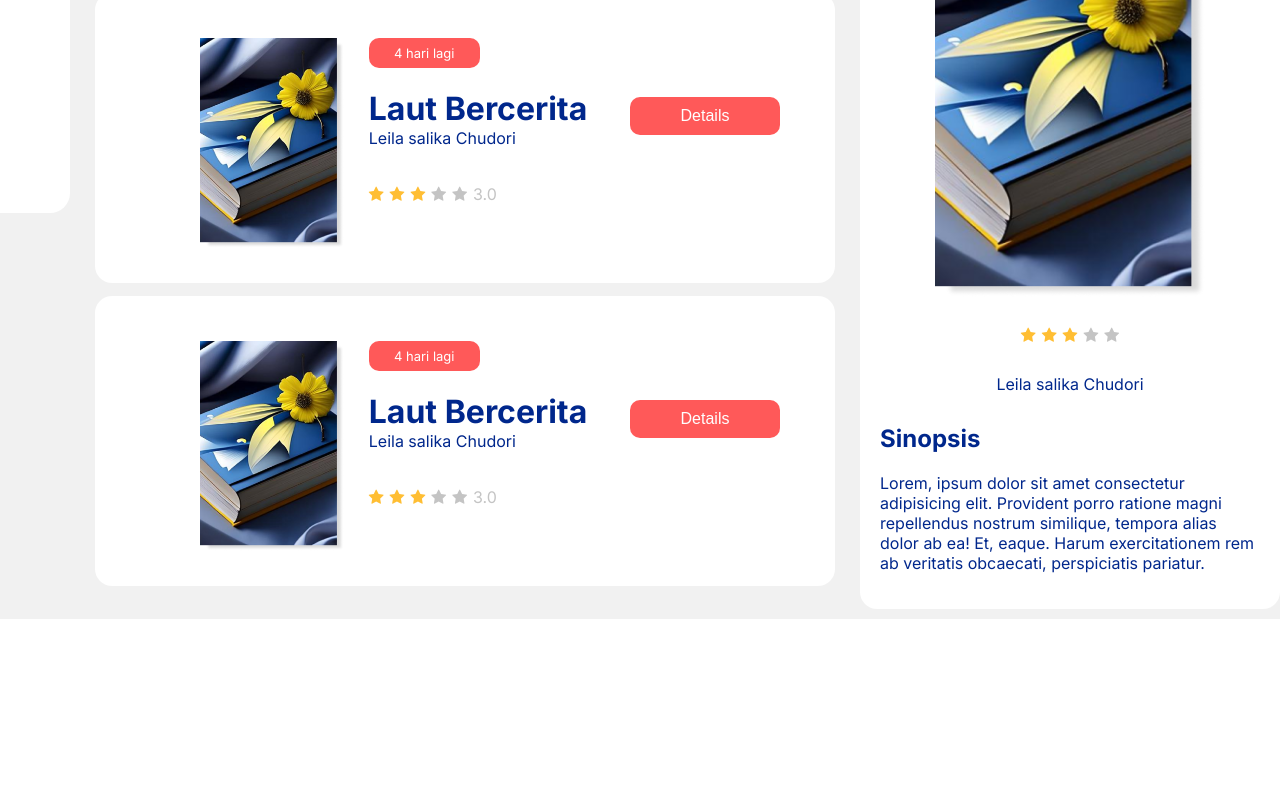
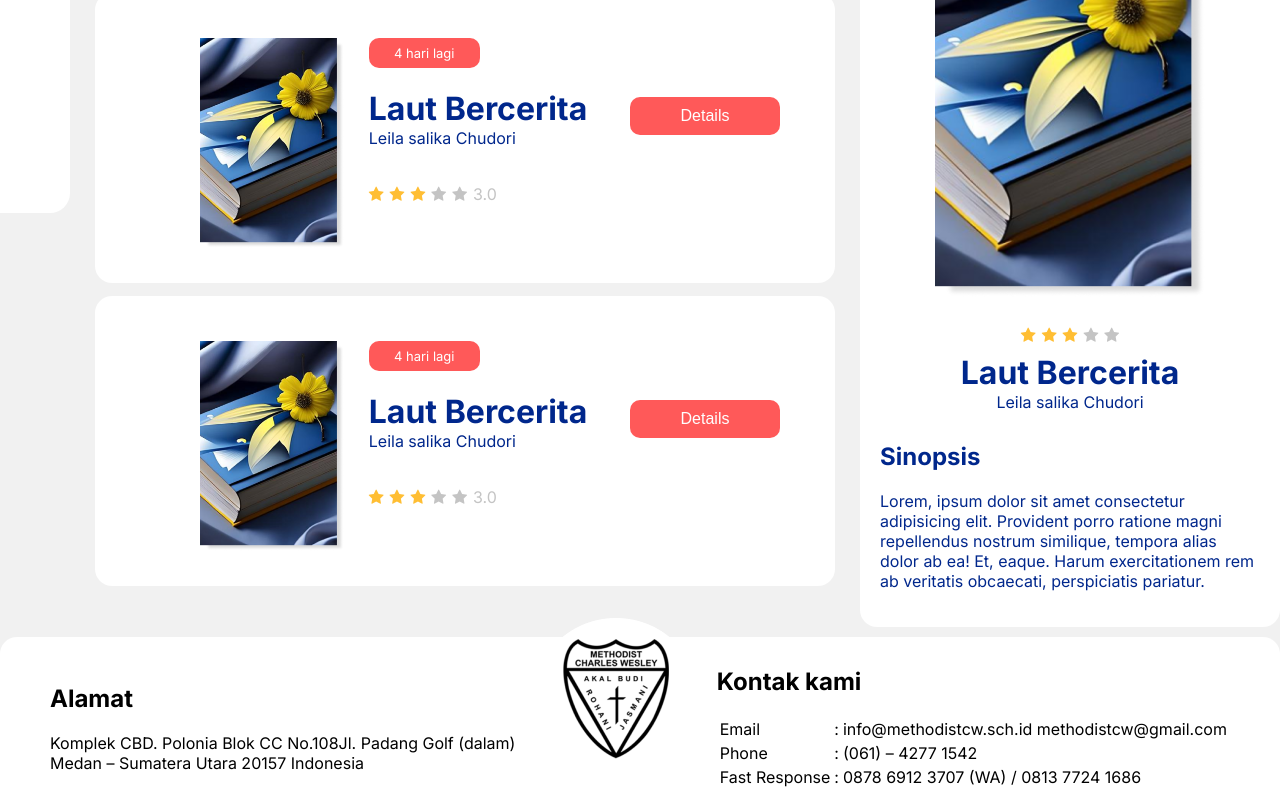
Before and after one commit to KenzieFu/tubesimk, a React (Create React App) app: page / in a window 1280 px wide. Shown: the part 569-1369 px from the top of the page. Before the commit the page ends 1188 px from the top, so only its background shows below. Built offline with nearby package versions, Linux system fonts and the light colour scheme.

Commit message:
no message

```diff
--- a/src/App.js
+++ b/src/App.js
@@ -4,12 +4,14 @@ import { MainHeader } from './pages/HomePage/MainHeader';
 import { Navbar } from './util/Navbar';
 import "./App.css"
 import { StudentPage } from './pages/StudentPage';
+import { Footer } from './components/Footer';
 
 function App() {
   return (
     <div style={{  background:"#F1F1F1",minHeight:"100vh" }} className="App">
       <Navbar/>
       <StudentPage/>
+     <Footer/>
     </div>
   );
 }
--- /dev/null
+++ b/src/components/Footer.js
@@ -0,0 +1,42 @@
+import React from 'react'
+import classes from './Footer.module.css'
+export const Footer = () => {
+  return (
+    <footer className={classes.footer}>
+        <div className={classes["left-footer"]}>
+            <h2>Alamat</h2>
+            <span>Komplek CBD. Polonia Blok CC No.108Jl. Padang Golf (dalam)</span>
+            <span>Medan – Sumatera Utara 20157 Indonesia</span>
+        </div>
+
+        <div className={classes.img}>
+            <img className={classes.logo} src="./assets/logo.png" alt="" />
+        </div>
+
+        <div className={classes["right-footer"]}>
+            <h2>Kontak kami</h2>
+            <table>
+              <tr>
+                <td>Email</td>
+                <td>:</td>
+                <td>info@methodistcw.sch.id
+              methodistcw@gmail.com</td>
+              </tr>
+              <tr>
+                <td>Phone</td>
+                <td>:</td>
+                <td>(061) – 4277 1542</td>
+              </tr>
+              <tr>
+                <td>Fast Response</td>
+                <td>:</td>
+                <td>0878 6912 3707 (WA) / 0813 7724 1686</td>
+              </tr>
+            </table>
+
+        </div>
+
+
+    </footer>
+  )
+}
--- /dev/null
+++ b/src/components/Footer.module.css
@@ -0,0 +1,37 @@
+.footer{
+
+
+    background-color: white;
+    font-family: Inter;
+
+    display: flex;
+    padding:10px 50px;
+    justify-content: space-between;
+    align-items: center;
+    border-top-left-radius:17px ;
+    border-top-right-radius:17px ;
+}
+
+.left-footer{
+    display: flex;
+    flex-direction: column;
+}
+
+.img{
+    position: relative;
+    display: flex;
+    justify-content: center;
+    align-items: center;
+}
+
+.logo{
+    position: absolute;
+    top: -100px;
+    z-index: 23;
+
+}
+
+.right-footer{
+    display: flex;
+    flex-direction: column;
+}
--- a/src/components/LatestBook.js
+++ b/src/components/LatestBook.js
@@ -16,7 +16,7 @@ export const LatestBook = () => {
                   <span className='fa fa-star'></span>
             </div>
             <div className={classes["book-info"]}>
-                <h1></h1>
+                <h1 className={classes["book-info_h1"]}>Laut Bercerita</h1>
                 <span>Leila salika Chudori</span>
             </div>
             <div className={classes.sinopsis}>
--- a/src/components/LatestBook.module.css
+++ b/src/components/LatestBook.module.css
@@ -26,7 +26,9 @@
 }
 
 .checked{
+        color:#FFBE33;
+}
 
-        color:#FFBE33;
-
+.book-info_h1{
+    margin: 0;
 }
```
Also changed, not shown: public/assets/logo.png (added).
